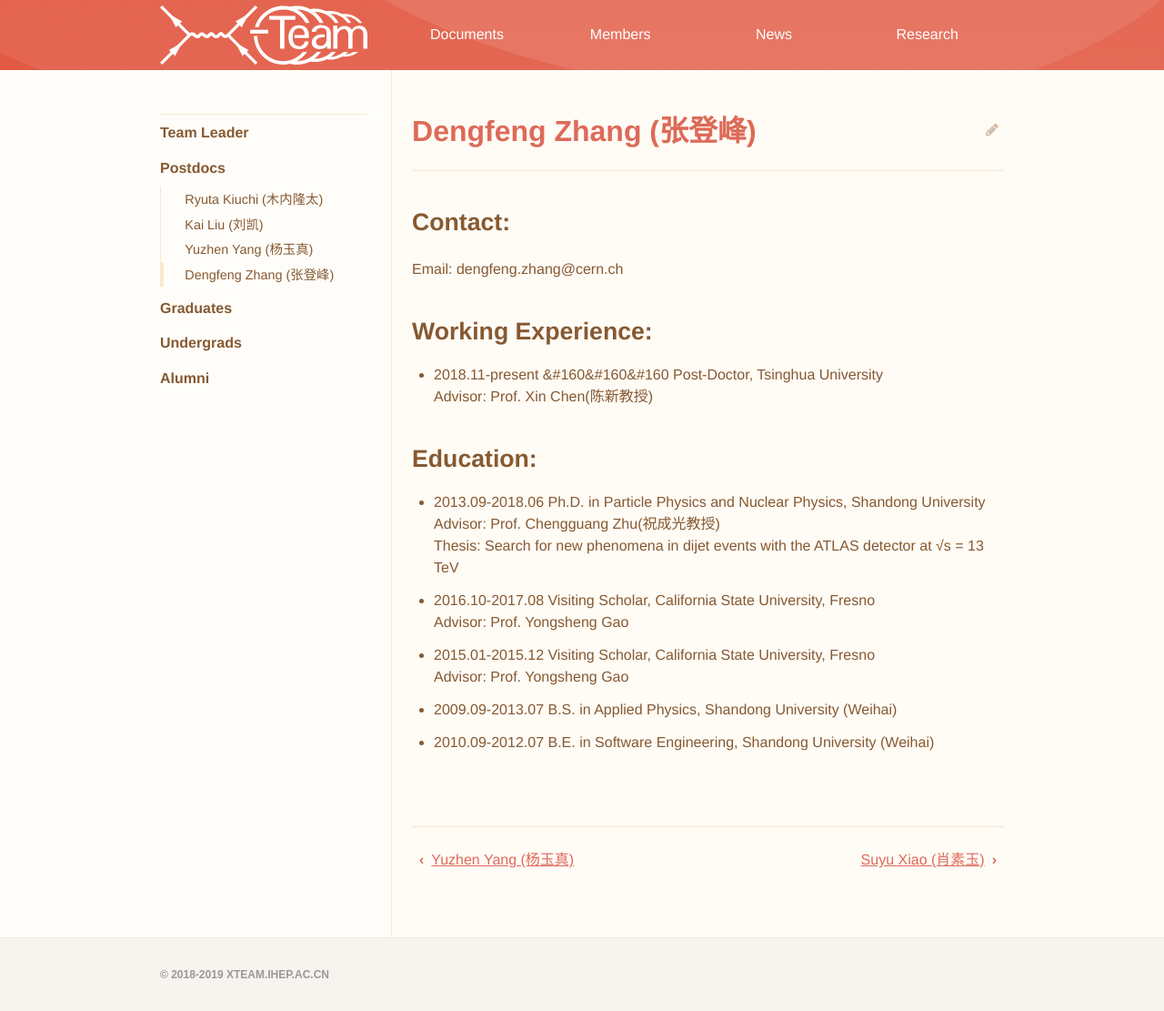
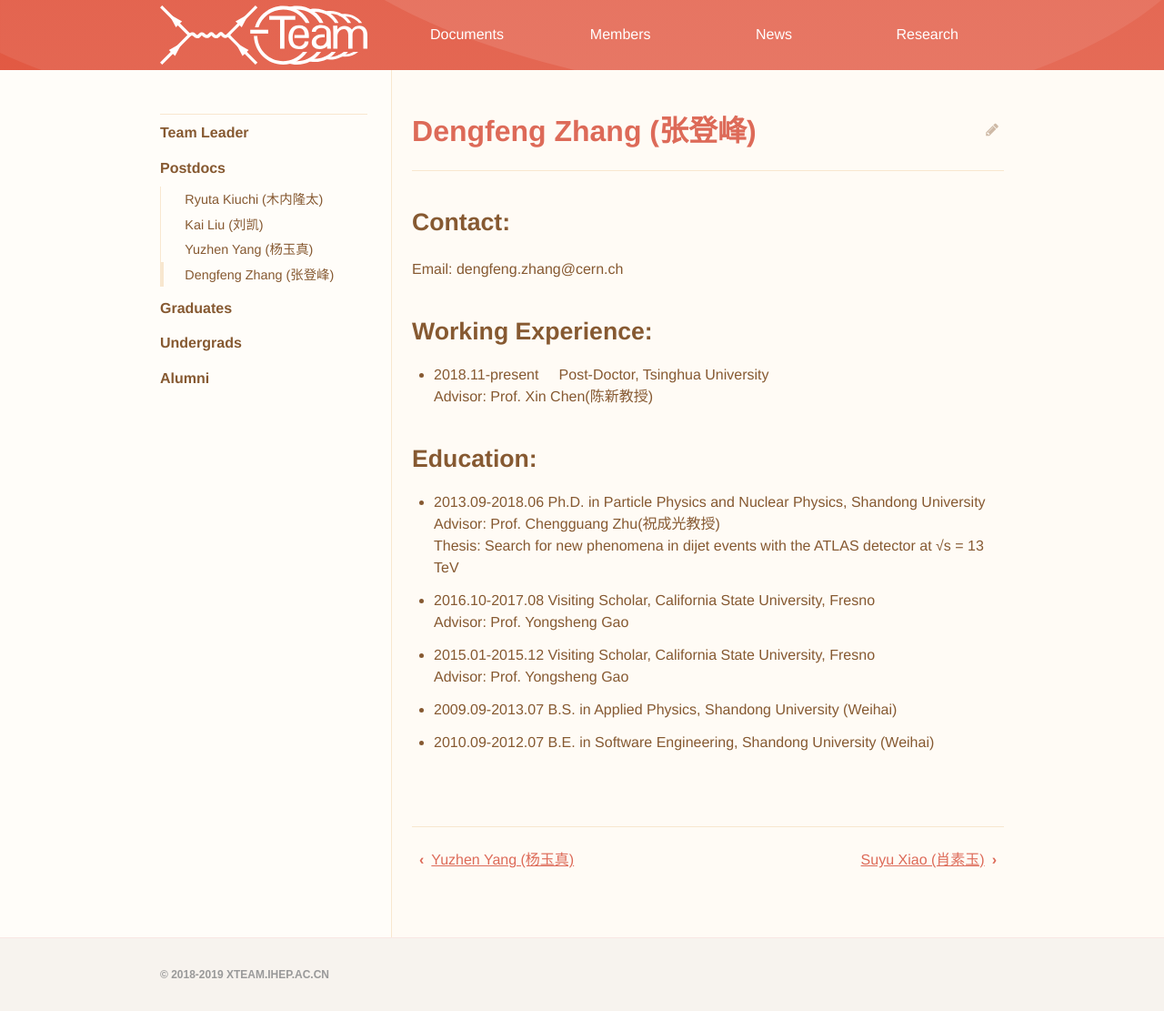
Before and after one commit to dt-np/xteam, a Jekyll site: the page built from _members/Dengfeng_Zhang.md, in a window 1280 px wide. Shown: the whole page at 91% size. Built offline with Jekyll 4.4.1, drawn with Linux system fonts in a browser that asks for light colours.

Commit message:
Update Dengfeng_Zhang.md

```diff
--- a/_members/Dengfeng_Zhang.md
+++ b/_members/Dengfeng_Zhang.md
@@ -9,7 +9,7 @@ Email: dengfeng.zhang@cern.ch
 Working Experience:
 ---
 
-* 2018.11-present  &#160&#160&#160  Post-Doctor, Tsinghua University\
+* 2018.11-present  &nbsp;&nbsp;&nbsp;  Post-Doctor, Tsinghua University\
 Advisor: Prof. Xin Chen(陈新教授)
 
 
```
